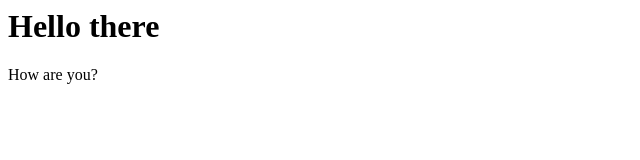
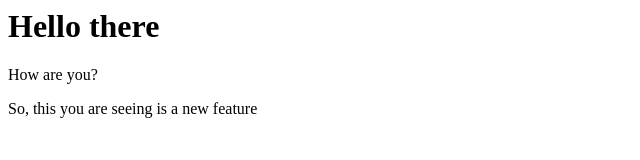
Before and after one commit to rehan-botiyal/localrepo, a plain HTML site: page index.html in a window 1280 px wide. Shown: the whole page, without its empty margins (0-640 px from the left). Drawn offline with Linux system fonts and the light colour scheme.

Commit message:
Added a new feature

```diff
--- a/index.html
+++ b/index.html
@@ -1,2 +1,3 @@
 <h1>Hello there</h1>
 <p>How are you?</p>
+<p>So, this you are seeing is a new feature</p>
```
